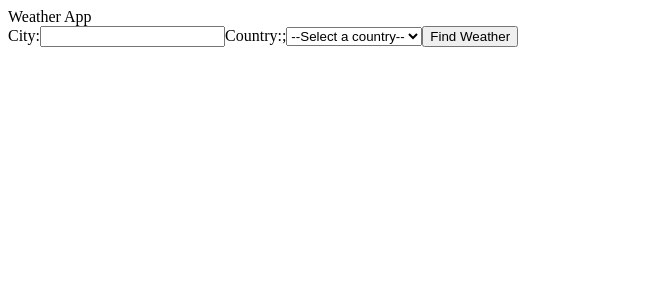
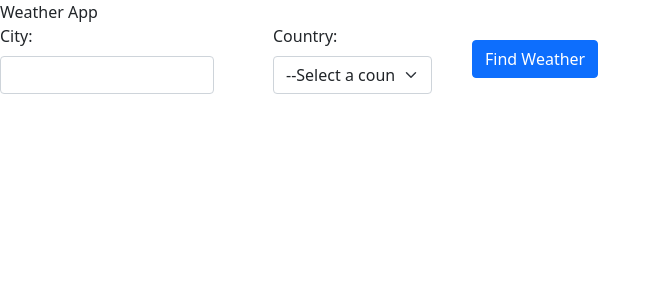
Before and after one commit to JGarciaGlez/weatherapp, a React (Vite) app: page / in a window 1280 px wide. Shown: the top 300 px of the page, without its empty margins (0-661 px from the left). Built offline with nearby package versions, Linux system fonts and the light colour scheme.

Commit message:
add eslint

```diff
--- a/package.json
+++ b/package.json
@@ -8,13 +8,17 @@
     "preview": "vite preview"
   },
   "dependencies": {
+    "bootstrap": "^5.1.3",
     "react": "^18.0.0",
+    "react-bootstrap": "^2.3.1",
     "react-dom": "^18.0.0"
   },
   "devDependencies": {
     "@types/react": "^18.0.0",
     "@types/react-dom": "^18.0.0",
     "@vitejs/plugin-react": "^1.3.0",
+    "eslint": "^8.14.0",
+    "eslint-plugin-react": "^7.29.4",
     "vite": "^2.9.5"
   }
 }
--- a/src/components/Error.jsx
+++ b/src/components/Error.jsx
@@ -1,3 +1,3 @@
 export const Error = ({ message }) => {
-  return <p>{message}</p>;
+  return <p className="badge bg-danger">{message}</p>;
 };
--- a/src/components/Form.jsx
+++ b/src/components/Form.jsx
@@ -1,7 +1,8 @@
-import React, { useState } from "react";
+import { useState } from "react";
 import { Error } from "./Error";
 
-export const Form = ({ find, setFind,setQuery }) => {
+// eslint-disable-next-line react/prop-types
+export const Form = ({ find, setFind, setQuery }) => {
   const [error, setError] = useState(false);
 
   const { city, country } = find;
@@ -21,25 +22,42 @@ export const Form = ({ find, setFind,setQuery }) => {
       return;
     }
     setError(false);
-    setQuery(true)
+    setQuery(true);
   };
 
   return (
     <>
-      <form onSubmit={handleSubmit}>
-
-
-    {error ? <Error message='All fields are required'/> : null}
-        <label htmlFor="city">City:</label>
+      <form
+        className="row row-cols-lg-auto g-3 align-items-center"
+        onSubmit={handleSubmit}
+      >
+        {error ? <Error message="All fields are required" /> : null}
+        <div className="col-12">
+          <label htmlFor="city" className="form-label">
+            City:
+          </label>
+          <div className="col-sm-10">
             <input
               type="text"
               name="city"
+              className="form-control"
               id="city"
               value={city}
               onChange={handleChange}
             ></input>
-        <label htmlFor="country">Country:</label>;
-        <select name="country" value={country} onChange={handleChange}>
+          </div>
+        </div>
+        <div className="col-12">
+          <label htmlFor="country" className="form-label">
+            Country:
+          </label>
+          <div className="col-sm-10">
+            <select
+              name="country"
+              className="form-select"
+              value={country}
+              onChange={handleChange}
+            >
               <option value="">--Select a country--</option>
               <option value="US">--USA--</option>
               <option value="MX">--México--</option>
@@ -49,7 +67,11 @@ export const Form = ({ find, setFind,setQuery }) => {
               <option value="ES">--Spain--</option>
               <option value="PE">--Perú--</option>
             </select>
-        <button type="submit">Find Weather</button>
+          </div>
+        </div>
+        <button type="submit" className="btn btn-primary">
+          Find Weather
+        </button>
       </form>
     </>
   );
--- a/src/main.jsx
+++ b/src/main.jsx
@@ -1,3 +1,5 @@
+import "bootstrap";
+import "bootstrap/dist/css/bootstrap.min.css";
 import React from "react";
 import ReactDOM from "react-dom/client";
 import App from "./App";
```
Also changed, not shown: .eslintrc.js (added), 1 other file (tests, documents, lock files or other folders). Lines whose indentation alone changed are shown as unchanged.
